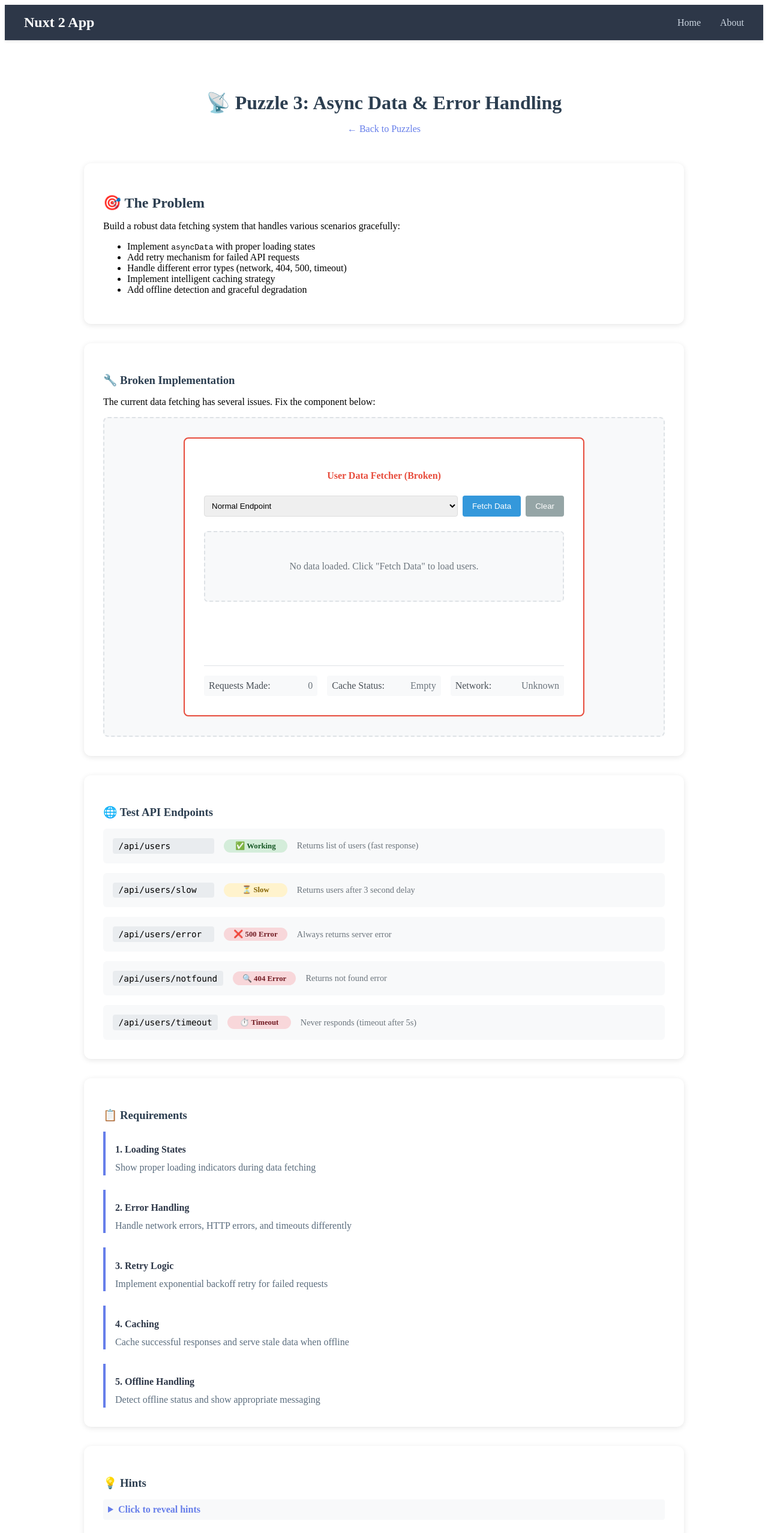
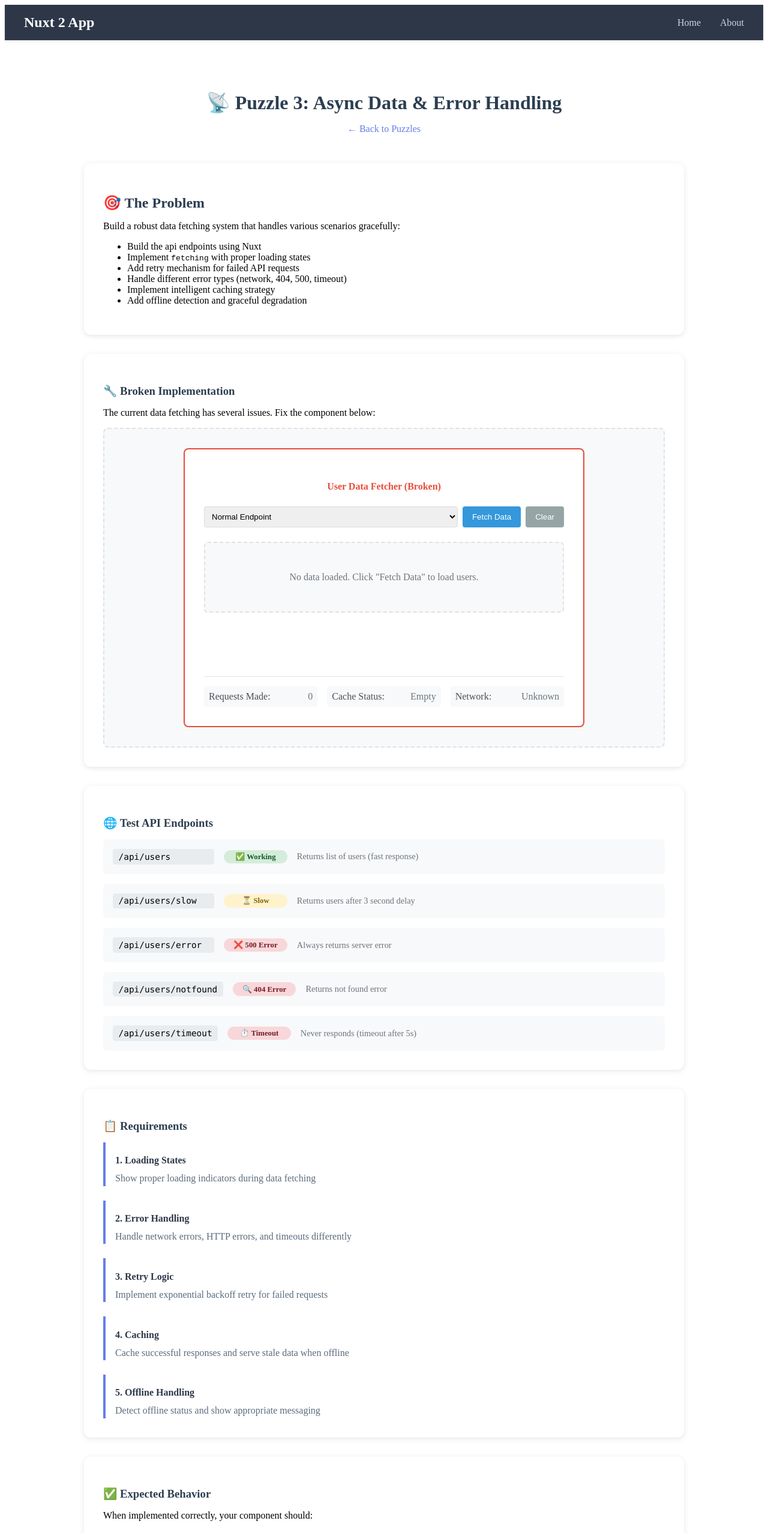
Before and after one commit to jamsmd/live-code-test, a Nuxt app: page /puzzle3 in a window 1280 px wide. Shown: the top 2555 px of the page at 60% size. Built offline with nearby package versions, Linux system fonts and the light colour scheme.

Commit message:
finish puzzle 4

```diff
--- a/pages/puzzle3.vue
+++ b/pages/puzzle3.vue
@@ -12,7 +12,8 @@
         <h2>🎯 The Problem</h2>
         <p>Build a robust data fetching system that handles various scenarios gracefully:</p>
         <ul>
-          <li>Implement <code>asyncData</code> with proper loading states</li>
+          <li>Build the api endpoints using Nuxt</li>
+          <li>Implement <code>fetching</code> with proper loading states</li>
           <li>Add retry mechanism for failed API requests</li>
           <li>Handle different error types (network, 404, 500, timeout)</li>
           <li>Implement intelligent caching strategy</li>
@@ -91,22 +92,6 @@
             <p>Detect offline status and show appropriate messaging</p>
           </div>
         </div>
-      </div>
-
-      <div class="hints-section">
-        <h3>💡 Hints</h3>
-        <details>
-          <summary>Click to reveal hints</summary>
-          <ul>
-            <li>Use <code>asyncData</code> for server-side data fetching</li>
-            <li>Implement <code>fetch</code> method for client-side updates</li>
-            <li>Use <code>$fetchState</code> to track loading and error states</li>
-            <li>Consider using <code>navigator.onLine</code> for offline detection</li>
-            <li>Implement exponential backoff: delay = baseDelay * (2 ^ retryCount)</li>
-            <li>Use try-catch blocks and proper error classification</li>
-            <li>Cache data in localStorage or Vuex for persistence</li>
-          </ul>
-        </details>
       </div>
 
       <div class="solution-section">
```
